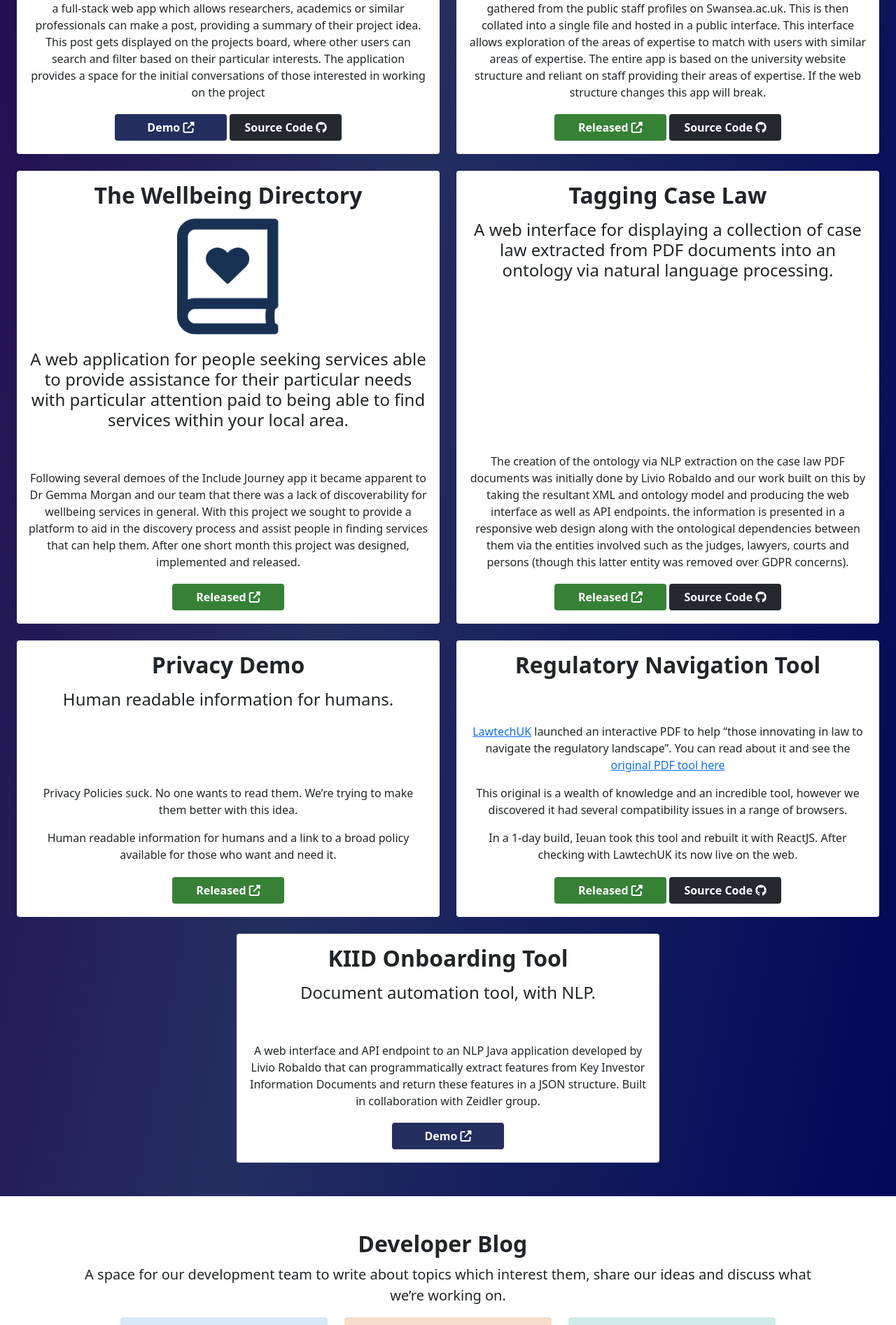
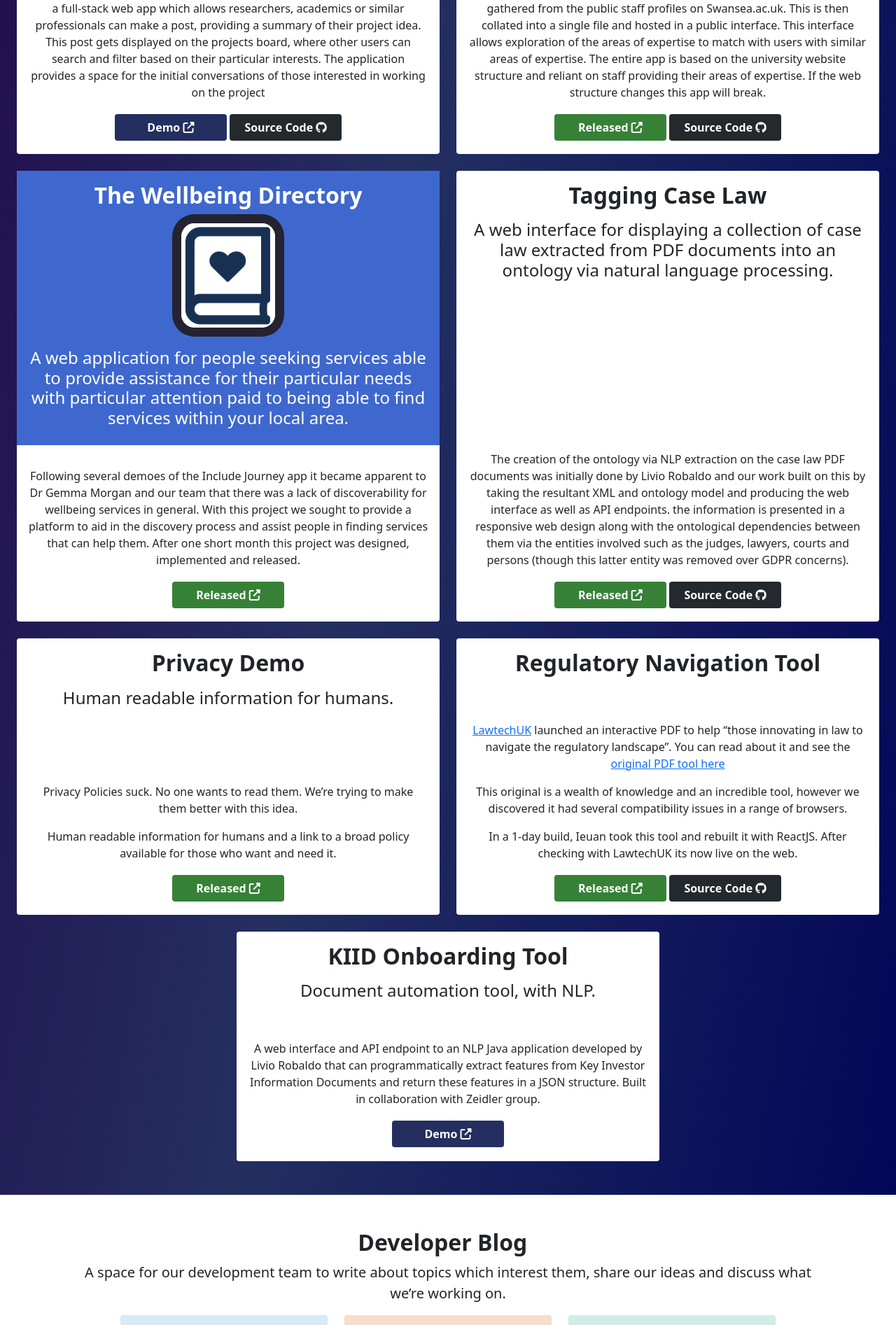
Before and after one commit to Legal-Innovation-Lab-Wales/dev-page, a Jekyll site: the page built from index.html, in a window 1280 px wide. Shown: the part 2482-4375 px from the top of the page at 70% size. Built offline with Jekyll 4.4.1, drawn with Linux system fonts in a browser that asks for light colours; nearby versions of some CDN libraries; grey boxes are pictures that could not be loaded.

Commit message:
Updated styling

```diff
--- a/assets/css/lilw-custom.css
+++ b/assets/css/lilw-custom.css
@@ -395,6 +395,15 @@ main #projects .card-row .col #ed .header .header-content {
   margin: 0 auto;
   z-index: 3;
 }
+main #projects .card-row .col #wd .header {
+  background: #3F68CE;
+  color: #ffffff;
+}
+main #projects .card-row .col #wd .header img {
+  background: #252331;
+  border-radius: 2rem;
+  padding: 0.8rem;
+}
 main #blog .card-row .col {
   width: 320px;
 }
--- a/assets/css/main/projects.scss
+++ b/assets/css/main/projects.scss
@@ -105,11 +105,11 @@
 
       #ij {
         .header {
-          background: #252331;
+          background: $include-brand-2;
           color: $white;
 
           img {
-            background: $include-brand;
+            background: $include-brand-1;
             border-radius: 2rem;
             padding: 0.8rem;
           }
@@ -214,7 +214,7 @@
           color: $white;
 
           img {
-            background: $include-brand;
+            background: $include-brand-2;
             border-radius: 2rem;
             padding: 0.8rem;
           }
```
